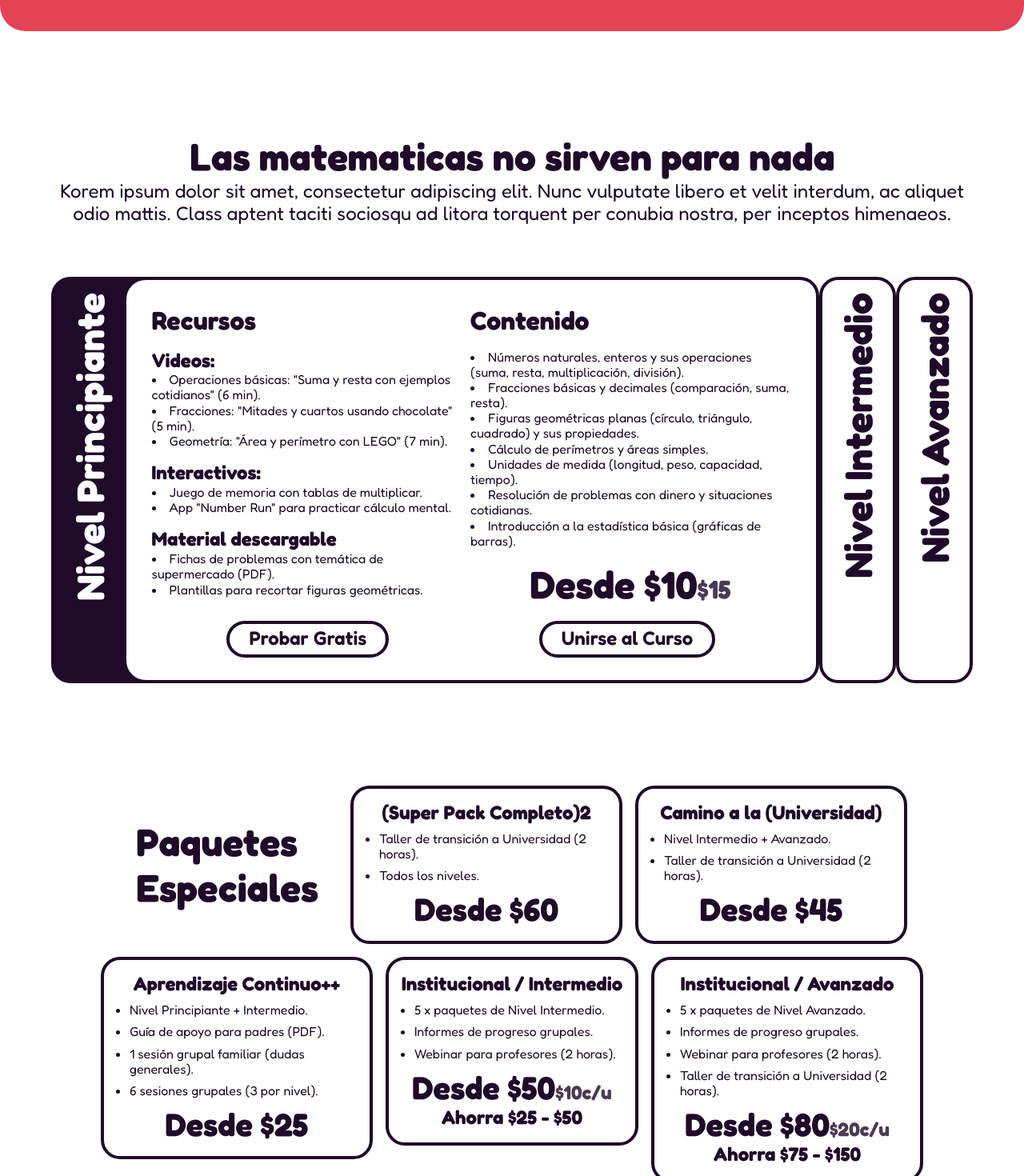
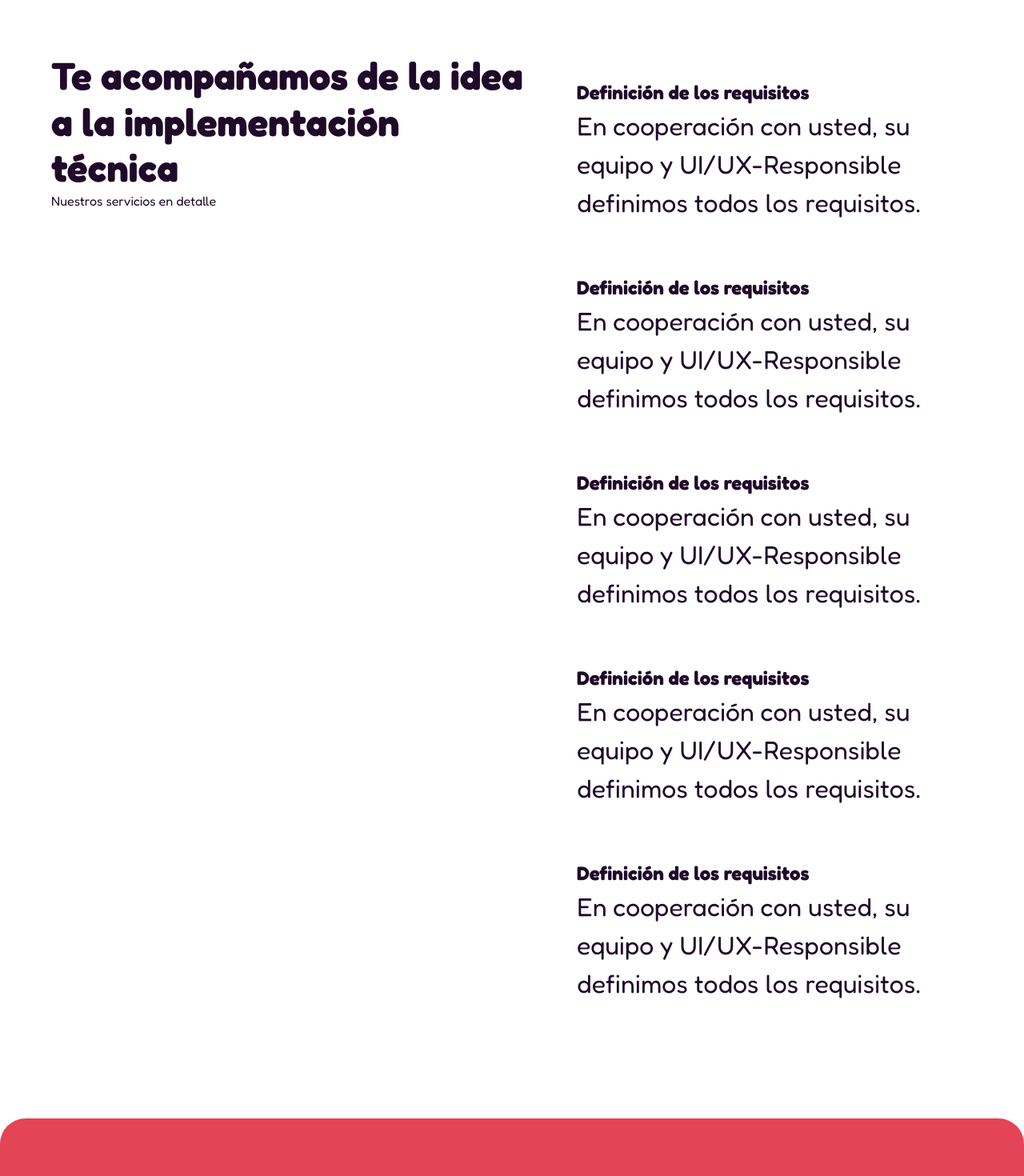
Before and after one commit to STON3E187/MathWeb-React, a React (Vite) app: page / in a window 1280 px wide. Shown: the part 840-2310 px from the top of the page at 80% size. Built offline with nearby package versions, Linux system fonts and the light colour scheme.

Commit message:
Muchas cosas, cambio en el specialPacks

```diff
--- a/src/App.jsx
+++ b/src/App.jsx
@@ -1,6 +1,7 @@
 import Courses from "./components/courses";
 import Header from "./components/header";
 import Hero from "./components/hero";
+import LearnProcess from "./components/learnProcess";
 import SpecialPacks from "./components/specialPacks";
 import MiddleTittle from "./components/middleTittle";
 import Comment from "./components/comment";
@@ -13,6 +14,7 @@ function App() {
     <Header />
     <main>
       <Hero />
+      <LearnProcess />
       <MiddleTittle />
       <Courses />
       <SpecialPacks />
--- a/src/components/courses.jsx
+++ b/src/components/courses.jsx
@@ -6,13 +6,23 @@ const cardPrincipiante = useRef(null);
 const cardIntermedio = useRef(null);
 const cardAvanzado = useRef(null);
 
-const toggleClassAll = (card) =>{
+const cardPrincipianteTittle = useRef(null);
+const cardIntermedioTittle = useRef(null);
+const cardAvanzadoTittle = useRef(null);
+
+const toggleClassAll = (card, tittle) =>{
 
     const allCard = [cardPrincipiante, cardIntermedio, cardAvanzado];
+    const allCardTittle = [cardPrincipianteTittle, cardIntermedioTittle, cardAvanzadoTittle];
 
     allCard.forEach((reference) => {
         if (reference.current){
             reference.current.classList.toggle("activate", reference === card);
+        }
+    });
+    allCardTittle.forEach((reference) => {
+        if (reference.current){
+            reference.current.classList.toggle("activate", reference === tittle);
         }
     });
 
@@ -21,6 +31,7 @@ const toggleClassAll = (card) =>{
 return (<>
   {/*Cursos Card*/}
   <section className="course">
+
     <div className="course-header">
       <h2>Las matematicas no sirven para nada</h2>
       <p>
@@ -29,14 +40,13 @@ return (<>
         sociosqu ad litora torquent per conubia nostra, per inceptos himenaeos.
       </p>
     </div>
-      <div className="course-cards">
+
+    <div className="course-cards">
 
         {/*Carta de Principiante*/}
-        <div className="course-card activate" ref={cardPrincipiante}>
-            <div className="card-tittle"  onClick={() => toggleClassAll(cardPrincipiante)}>
-            <h2>Nivel Principiante</h2>
-            </div>
-            <div className="card-container">
+        <div className="course-card" >
+            <h2 className="card-tittle activate" ref={cardPrincipianteTittle} onClick={() => toggleClassAll(cardPrincipiante, cardPrincipianteTittle)}>Nivel Principiante</h2>
+            <div className="card-container activate" ref={cardPrincipiante}>
                     <div className="card-content-text">
                         <div className="card-content">
                         <h2>Recursos</h2>
@@ -110,11 +120,9 @@ return (<>
         </div>
 
         {/*Carta de Intermedio*/}
-        <div className="course-card" ref={cardIntermedio}>
-            <div className="card-tittle" onClick={() => toggleClassAll(cardIntermedio)}>
-            <h2>Nivel Intermedio</h2>
-            </div>
-            <div className="card-container">
+        <div className="course-card">
+            <h2 className="card-tittle" ref ={cardIntermedioTittle}onClick={() => toggleClassAll(cardIntermedio, cardIntermedioTittle)}>Nivel Intermedio</h2>
+            <div className="card-container" ref={cardIntermedio}>
                     <div className="card-content-text">
                         <div className="card-content">
                         <h2>Recursos</h2>
@@ -173,12 +181,10 @@ return (<>
             </div>
         </div>
 
-         {/*Carta de Avanzado*/}
-        <div className="course-card" ref={cardAvanzado}>
-            <div className="card-tittle" onClick={() => toggleClassAll(cardAvanzado)}>
-            <h2>Nivel Avanzado</h2>
-            </div>
-            <div className="card-container">
+        {/*Carta de Avanzado*/}
+        <div className="course-card">
+            <h2 className="card-tittle" ref={cardAvanzadoTittle} onClick={() => toggleClassAll(cardAvanzado, cardAvanzadoTittle)}>Nivel Avanzado</h2>
+            <div className="card-container" ref={cardAvanzado}>
                     <div className="card-content-text">
                         <div className="card-content">
                         <h2>Recursos</h2>
@@ -232,7 +238,8 @@ return (<>
             </div>
         </div>
 
-      </div>
+    </div>
+
   </section>
 </>)
 }
--- a/src/components/learnProcess.jsx
+++ b/src/components/learnProcess.jsx
@@ -1,8 +1,43 @@
 export default function LearnProcess(){
     return (
         <>
-            <section className="learn-process">
+            <section className="learn-proc">
+                <div className="learn-proc-container">
+                    <div className="learn-proc-tittle">
+                        <h2>Te acompañamos de la idea a la implementación técnica</h2>
+                        <p>Nuestros servicios en detalle</p>
+                    </div>
+                    <div className="list-proc-side">
+                        <ul className="porc-list">
 
+                            <li>
+                                <h3>Definición de los requisitos</h3>
+                                <p>En cooperación con usted, su equipo y UI/UX-Responsible definimos todos los requisitos.</p>
+                            </li>
+
+                            <li>
+                                <h3>Definición de los requisitos</h3>
+                                <p>En cooperación con usted, su equipo y UI/UX-Responsible definimos todos los requisitos.</p>
+                            </li>
+
+                            <li>
+                                <h3>Definición de los requisitos</h3>
+                                <p>En cooperación con usted, su equipo y UI/UX-Responsible definimos todos los requisitos.</p>
+                            </li>
+
+                            <li>
+                                <h3>Definición de los requisitos</h3>
+                                <p>En cooperación con usted, su equipo y UI/UX-Responsible definimos todos los requisitos.</p>
+                            </li>
+
+                            <li>
+                                <h3>Definición de los requisitos</h3>
+                                <p>En cooperación con usted, su equipo y UI/UX-Responsible definimos todos los requisitos.</p>
+                            </li>
+
+                        </ul>
+                    </div>
+                </div>
             </section>
         </>
     );
--- a/src/components/specialPacks.jsx
+++ b/src/components/specialPacks.jsx
@@ -1,73 +1,90 @@
 export default function SpecialPacks(){
+
+    const packList = [
+
+        {
+            "title": "(Super Pack Completo)2",
+            "list" : [
+                "Taller de transición a Universidad (2 horas).",
+                "Todos los niveles."
+            ],
+            "price" : "Desde $60",
+            "discount" : null,
+            "saveOff" : null
+        },
+        {
+            "title": "Camino a la (Universidad)",
+            "list" : [
+                "Nivel Intermedio + Avanzado.",
+                "Taller de transición a Universidad (2 horas)."
+            ],
+            "price" : "Desde $45",
+            "discount" : null,
+            "saveOff" : null
+        },
+        {
+            "title": "Aprendizaje Continuo++",
+            "list" : [
+                "Nivel Intermedio + Avanzado.",
+                "Guía de apoyo para padres (PDF).",
+                "1 sesión grupal familiar (dudas generales).",
+                "6 sesiones grupales (3 por nivel)."
+            ],
+            "price" : "Desde $25",
+            "discount" : null,
+            "saveOff" : null
+        },
+        {
+            "title": "Institucional / Intermedio",
+            "list" : [
+                "5 x paquetes de Nivel Intermedio.",
+                "Informes de progreso grupales.",
+                "Webinar para profesores (2 horas)."
+            ],
+            "price" : "Desde $50",
+            "discount" : "$10c/u",
+            "saveOff" : "Ahorra $25 - $50"
+        },
+        {
+            "title": "Institucional / Avanzado",
+            "list" : [
+                "5 x paquetes de Nivel Avanzado.",
+                "Informes de progreso grupales.",
+                "Webinar para profesores (2 horas).",
+                "Taller de transición a Universidad (2 horas)."
+            ],
+            "price" : "Desde $50",
+            "discount" : "$10c/u",
+            "saveOff" : "Ahorra $25 - $50"
+        }
+];
+
     return (
         <>
         {/*Paquetes Especiales*/}
             <section className="packs">
+                <h2 className="packs-header">Paquetes<span>Especiales</span></h2>
 
-            <div className="packs-header">
-                <h2>Paquetes<span>Especiales</span></h2>
-            </div>
-
-            <div className="pack-card">
-                <h3>(Super Pack Completo)2</h3>
+                {packList.map(function(pack ,index){
+                    return (
+                        <div key={index} className="pack-card">
+                                <h3>{pack.title}</h3>
                                 <ul className="pack-list">
-                    <li>Taller de transición a Universidad (2 horas).</li>
-                    <li>Todos los niveles.</li>
-                </ul>
-                <p className="pack-price">Desde $60</p>
-            </div>
-
-            <div className="pack-card">
-                <h3>Camino a la (Universidad)</h3>
-                <ul className="pack-list">
-                    <li>Nivel Intermedio + Avanzado.</li>
-                    <li>Taller de transición a Universidad (2 horas).</li>
-                </ul>
-                <p className="pack-price">Desde $45</p>
-            </div>
-
-            <div className="pack-card">
-                <h3>Aprendizaje Continuo++</h3>
-                <ul className="pack-list">
-                    <li>Nivel Principiante + Intermedio.</li>
-                    <li>Guía de apoyo para padres (PDF).</li>
-                    <li>1 sesión grupal familiar (dudas generales).</li>
-                    <li>6 sesiones grupales (3 por nivel).</li>
-                </ul>
-                <p className="pack-price">Desde $25</p>
-            </div>
-
-            <div className="pack-card">
-                <h3>Institucional / Intermedio</h3>
-                <ul className="pack-list">
-                    <li>5 x paquetes de Nivel Intermedio.</li>
-                    <li>Informes de progreso grupales.</li>
-                    <li>Webinar para profesores (2 horas).</li>
+                                    {pack.list.map(
+                                        function(sentence, sentenceIndex){
+                                            return(
+                                            <li key={sentenceIndex}>{sentence}</li>
+                                        );
+                                    })}
                                 </ul>
                             <div className="price-wrap">
                                     <p className="pack-price">
-                        Desde $50<span className="pack-discount">$10c/u</span>
+                                        {pack.price}<span className="pack-discount">{pack.discount}</span>
                                     </p>
-                    <p className="pack-saveoff">Ahorra $25 - $50</p>
+                                    <p className="pack-saveoff">{pack.saveOff}</p>
                             </div>
-            </div>
-
-            <div className="pack-card">
-                <h3>Institucional / Avanzado</h3>
-                <ul className="pack-list">
-                    <li>5 x paquetes de Nivel Avanzado.</li>
-                    <li>Informes de progreso grupales.</li>
-                    <li>Webinar para profesores (2 horas).</li>
-                    <li>Taller de transición a Universidad (2 horas).</li>
-                </ul>
-                <div className="price-wrap">
-                    <p className="pack-price">
-                        Desde $80<span className="pack-discount">$20c/u</span>
-                    </p>
-                    <p className="pack-saveoff">Ahorra $75 - $150</p>
-                </div>
-            </div>
-
+                        </div>);
+                })}
             </section>
         </>
     )
--- a/src/index.css
+++ b/src/index.css
@@ -32,7 +32,7 @@ body{
   height: 100%;
   max-height: 100vh;
   overflow-x: hidden;
-  line-height: 1.2;
+  line-height: 1.5;
 }
 main{
   width: 100%;
@@ -53,16 +53,17 @@ button, input{
 }
 h1{
   font-size: 4rem;
+  line-height: 1.2;
 }
 h2{
   font-size: 3rem;
+  line-height: 1.2;
 }
 h3{
   font-size: 1.5rem;
 }
 /*Header*/
 .header-container{
-  position: relative;
   width: 100vw;
   z-index: 999;
   font-size: 1.5rem;
@@ -114,8 +115,9 @@ h3{
 
 /*All Sections*/
 section{
-  max-width: 1280px;
-  padding: 4rem 4rem;
+  display: block;
+  position: relative;
+  padding: 7rem 4rem;
   margin: 0 auto;
 }
 
@@ -144,12 +146,10 @@ section{
 .hero-text h1{
   font-size: 4rem;
   margin-block: 2rem;
-  line-height: 1.2;
 }
 
 .hero-text p{
   font-size: 1.5rem;
-  line-height: 1.3;
   margin-bottom: 2rem;
 }
 .buttons-container{
@@ -177,6 +177,24 @@ section{
   color: var(--blanco);
 }
 
+/*Process Section*/
+.learn-proc-container{
+  display: grid;
+  grid-template-columns: 1.125fr 1fr;
+  grid-template-rows: 1fr;
+  gap: 2rem;
+  align-items: start;
+  width: 100%;
+}
+.learn-proc-tittle{
+  position: sticky;
+  top: 2rem;
+}
+.porc-list > li{
+  padding: 2rem;
+  font-size: 2rem;
+}
+
 /*Middle Tittle*/
 .middle{
   display: flex;
@@ -201,7 +219,6 @@ section{
 .course-header{
   flex-direction: column;
   text-align: center;
-  margin-block: 4rem;
   margin-bottom: 4rem;
 }
 .course-header h2{
@@ -214,51 +231,52 @@ section{
 /*Course Cards*/
 .course-cards{
   display: flex;
+  justify-content: center;
 }
 .course-card{
   display: flex;
-  border:solid var(--negro) 4px;
-  border-radius:1.5rem;
+  transition: all 0.3s var(--animacion);
+}
+.card-tittle{
+  display: inline-flex;
+  cursor: pointer;
+  height: fit-content;
+  padding: 1rem;
+  font-size: 3rem;
   background-color: var(--blanco);
   color: var(--negro);
-  overflow: hidden;
-  transition: all 0.3s var(--animacion);
+  writing-mode: vertical-lr;
+  text-orientation: mixed;
+  transform: rotate(180deg);
+  border:solid var(--negro) 4px;
+  border-radius:2rem;
+  min-height: 500px;
 }
-.course-card:hover, .course-card:focus{
+.card-tittle:hover, .card-tittle:focus{
   background-color: var(--negro);
   color: var(--blanco);
 }
 /*Interactividad del las cartas*/
-.course-card.activate{
-  background-color: var(--negro);
-  color: var(--blanco);
+.card-tittle.activate{
+  border:solid var(--negro) 4px;
+  border-left: 0;
+  border-radius: 0 2rem 2rem 0 ;
 }
-.course-card.activate .card-container{
-  max-width: 400rem;
+.card-container.activate{
+  display: block;
+  width: 100%;
   padding: 2rem;
+  border-radius: 0 2rem 2rem 2rem;
 }
 /*************************/
-.card-tittle{
-   cursor: pointer;
-   min-height: 500px;
-}
-.card-tittle h2{
-  padding: 1rem;
-  font-size: 3rem;
-  writing-mode: vertical-lr;
-  transform: rotate(180deg);
-  display: flex;
-}
+
 .card-container{
-  max-width: 0;
-  max-height: 0;
-  min-height: 500px;
   padding: 2rem 0;
-  display: block;
+  display: none;
   color: var(--negro);
   background-color: var(--blanco);
-  border-radius:1.5rem 0 0 1.5rem;
-  overflow-y: hidden;
+  border-radius: 2rem;
+  border:solid var(--negro) 4px;
 }
 .card-container h2{
   font-size: 2rem;
@@ -270,7 +288,7 @@ section{
 .card-content{
   display: flex;
   flex-direction:column;
-  gap:1rem;
+  gap: 0.5rem;
   max-width: 400px;
 }
 .content-list > li{
@@ -296,7 +314,7 @@ left:0;
 width: 100%;
 height: 4px;
 background-color: inherit;
-border-radius: 30px;
+border-radius: 2rem;
 }
 
 .card-buttons{
@@ -348,7 +366,7 @@ border-radius: 30px;
   flex-direction: column;
   align-items: flex-start;
   max-width: 300px;
-  gap:0.5rem;
+  gap:0.2rem;
   font-size: 1rem;
 }
 .pack-list > li{
```
Lines whose indentation alone changed are shown as unchanged.
